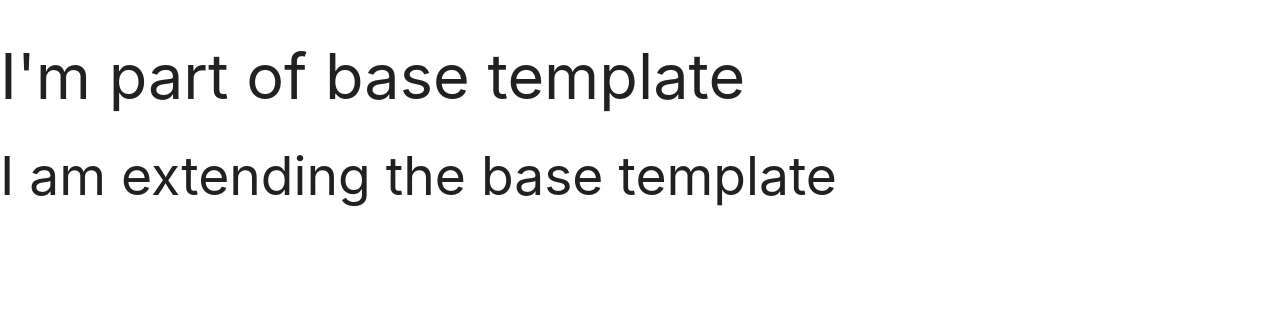
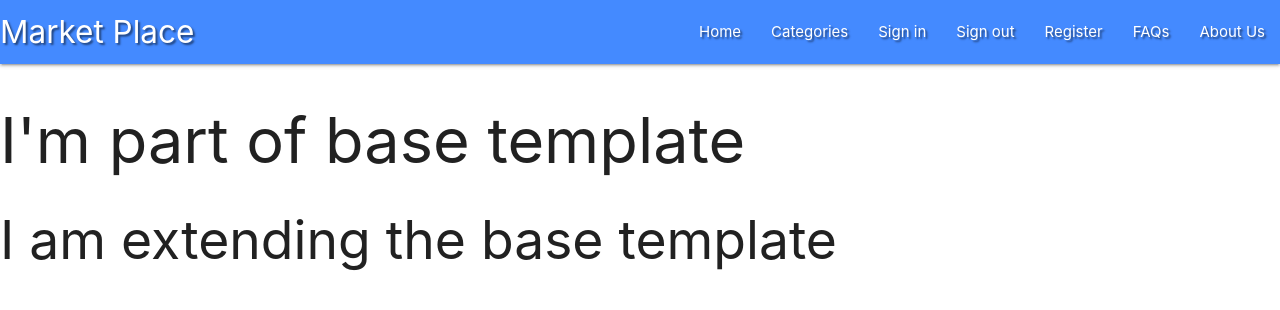
Before and after one commit to Code-Institute-Submissions/SegzAyo-SegzAyo-Online_MarketPlace2_AprResub, a Flask app: page / in a window 1280 px wide. Shown: the top 310 px of the page. Run offline with Flask 2, Linux system fonts and the light colour scheme; data that the repository does not hold is empty; some libraries are stand-ins or nearby versions.

Commit message:
materialize navbar and sidebar added

```diff
--- a/static/css/style.css
+++ b/static/css/style.css
@@ -0,0 +1,3 @@
+.text-shadow{
+    text-shadow: 2px 2px 2px rgba(0, 0, 0, 0.5);
+}
--- a/static/js/script.js
+++ b/static/js/script.js
@@ -0,0 +1,3 @@
+$(document).ready(function(){
+    $(".sidenav").sidenav();
+  });
--- a/templates/base.html
+++ b/templates/base.html
@@ -12,6 +12,37 @@
     <title>Products</title>
 </head>
 <body>
+    <header>
+    <!-------- top navbar ---->
+        <nav class="nav-extended text-shadow blue accent-2">
+            <div class="nav-wrapper">
+            <a href="#!" class="brand-logo">Market Place</a>
+            <a href="#" data-target="mobile-demo" class="sidenav-trigger"><i class="fas fa-bars"></i></a>
+            <ul class="right hide-on-med-and-down">
+                <li><a href="{{ url_for('get_products') }}">Home</a></li>
+                <li><a href="#">Categories</a></li>
+                <li><a href="#">Sign in</a></li>
+                <li><a href="#">Sign out</a></li>
+                <li><a href="#">Register</a></li>
+                <li><a href="#">FAQs</a></li>
+                <li><a href="#">About Us</a></li>
+            </ul>
+            </div>
+        </nav>
+
+<!-------mobile side navbar-->
+  <ul class="sidenav" id="mobile-demo">
+        <li><h4 class="center-align light-blue-text text-darken-4">Market Place</h4></li>
+        <li><a href="{{ url_for('get_products') }}">Home</a></li>
+        <li><a href="#">Categories</a></li>
+        <li><a href="#">Sign in</a></li>
+        <li><a href="#">Sign out</a></li>
+        <li><a href="#">Register</a></li>
+        <li><a href="#">FAQs</a></li>
+        <li><a href="#">About Us</a></li>
+  </ul>
+    </header>
+
     <h1>I'm part of base template</h1>
     {% block content %}
     {% endblock%}
```
